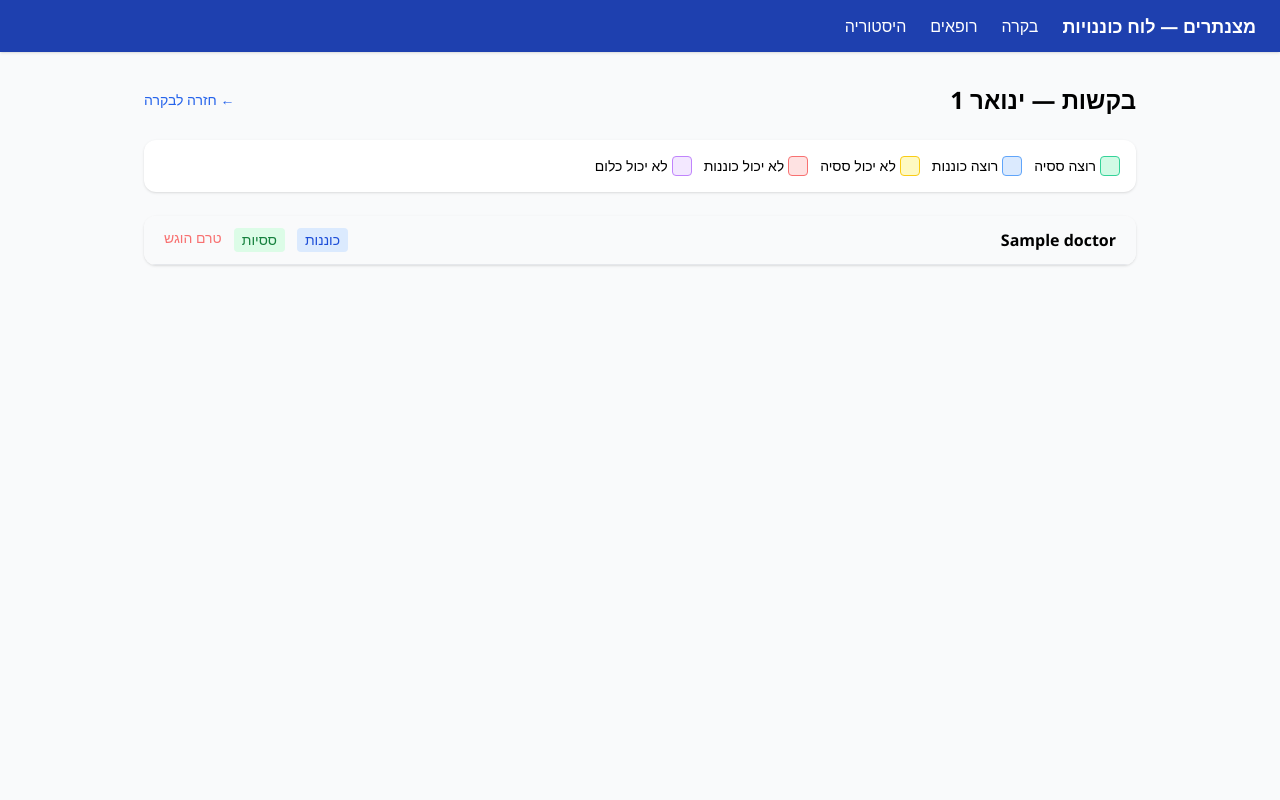
After one commit to ehudregev/cathlab-scheduler, a Flask app: page /admin/requests/1/1 in a window 1280 px wide. The commit adds this page. Run offline with Flask 3, Linux system fonts and the light colour scheme; tables that the repository leaves empty hold one stand-in row (values such as "Sample post"); some libraries are stand-ins or nearby versions.

Commit message:
Add requests view, fix session assignment when desired_sessions is empty

```diff
--- a/app/routers/admin.py
+++ b/app/routers/admin.py
@@ -232,6 +232,25 @@ def publish(year, month):
     return redirect(url_for("admin.view_schedule", year=year, month=month))
 
 
+@admin_bp.route("/requests/<int:year>/<int:month>")
+def view_requests(year, month):
+    doctors = Doctor.query.order_by(Doctor.name).all()
+    requests = Request.query.filter_by(month=month, year=year).all()
+    req_by_doctor = {r.doctor_id: r for r in requests}
+    import calendar
+    num_days = calendar.monthrange(year, month)[1]
+    days = list(range(1, num_days + 1))
+    return render_template(
+        "admin/requests.html",
+        doctors=doctors,
+        req_by_doctor=req_by_doctor,
+        month=month,
+        year=year,
+        month_name=MONTH_NAMES[month],
+        days=days,
+    )
+
+
 @admin_bp.route("/schedule/<int:year>/<int:month>/pdf")
 def download_pdf(year, month):
     days = get_month_days(year, month)
--- a/app/templates/admin/dashboard.html
+++ b/app/templates/admin/dashboard.html
@@ -36,6 +36,10 @@
           צור לוח אוטומטי
         </button>
       </form>
+      <a href="/admin/requests/{{ year }}/{{ month }}"
+         class="block w-full bg-purple-100 text-center py-2 rounded-lg hover:bg-purple-200 font-medium text-purple-800">
+        צפה בבקשות הרופאים
+      </a>
       <a href="/admin/schedule/{{ year }}/{{ month }}"
          class="block w-full bg-gray-100 text-center py-2 rounded-lg hover:bg-gray-200 font-medium">
         צפה/ערוך לוח
--- /dev/null
+++ b/app/templates/admin/requests.html
@@ -0,0 +1,74 @@
+{% extends "base.html" %}
+{% block title %}בקשות {{ month_name }} {{ year }}{% endblock %}
+{% block nav %}
+  <a href="/admin/" class="hover:underline">בקרה</a>
+  <a href="/admin/doctors" class="hover:underline">רופאים</a>
+  <a href="/admin/history" class="hover:underline">היסטוריה</a>
+{% endblock %}
+{% block content %}
+
+<div class="flex items-center justify-between mb-6">
+  <h1 class="text-2xl font-bold">בקשות — {{ month_name }} {{ year }}</h1>
+  <a href="/admin/" class="text-blue-600 hover:underline text-sm">← חזרה לבקרה</a>
+</div>
+
+<!-- Legend -->
+<div class="bg-white rounded-xl shadow p-4 mb-6 flex flex-wrap gap-3 text-sm">
+  <span class="flex items-center gap-1"><span class="w-5 h-5 rounded bg-emerald-100 border border-emerald-400 inline-block"></span> רוצה ססיה</span>
+  <span class="flex items-center gap-1"><span class="w-5 h-5 rounded bg-blue-100 border border-blue-400 inline-block"></span> רוצה כוננות</span>
+  <span class="flex items-center gap-1"><span class="w-5 h-5 rounded bg-yellow-100 border border-yellow-400 inline-block"></span> לא יכול ססיה</span>
+  <span class="flex items-center gap-1"><span class="w-5 h-5 rounded bg-red-100 border border-red-400 inline-block"></span> לא יכול כוננות</span>
+  <span class="flex items-center gap-1"><span class="w-5 h-5 rounded bg-purple-100 border border-purple-400 inline-block"></span> לא יכול כלום</span>
+</div>
+
+{% for doc in doctors %}
+{% set r = req_by_doctor.get(doc.id) %}
+<div class="bg-white rounded-xl shadow mb-4 overflow-hidden">
+  <div class="flex items-center justify-between px-5 py-3 bg-gray-50 border-b">
+    <div class="font-semibold">{{ doc.name }}</div>
+    <div class="flex gap-3 text-sm text-gray-500">
+      {% if doc.does_oncall %}<span class="bg-blue-100 text-blue-700 px-2 py-0.5 rounded">כוננות</span>{% endif %}
+      {% if doc.does_sessions %}<span class="bg-green-100 text-green-700 px-2 py-0.5 rounded">ססיות</span>{% endif %}
+      {% if r %}
+        <span class="text-green-600 font-medium">✓ הוגש</span>
+        {% if doc.does_sessions and r.desired_sessions is not none %}
+          <span>מבקש {{ r.desired_sessions }} ססיות</span>
+        {% endif %}
+      {% else %}
+        <span class="text-red-400">טרם הוגש</span>
+      {% endif %}
+    </div>
+  </div>
+
+  {% if r %}
+  <div class="p-4">
+    <!-- Calendar grid -->
+    <div class="grid grid-cols-11 gap-1 text-xs text-center">
+      {% for day in days %}
+      {% set ds = "%04d-%02d-%02d"|format(year, month, day) %}
+      {% set state = '' %}
+      {% if ds in r.want_session %}{% set state = 'want_session' %}
+      {% elif ds in r.want_oncall %}{% set state = 'want_oncall' %}
+      {% elif ds in r.no_session %}{% set state = 'no_session' %}
+      {% elif ds in r.no_oncall %}{% set state = 'no_oncall' %}
+      {% elif ds in r.no_both %}{% set state = 'no_both' %}
+      {% endif %}
+
+      <div class="rounded border py-1 font-medium
+        {% if state == 'want_session' %}bg-emerald-100 border-emerald-400 text-emerald-800
+        {% elif state == 'want_oncall' %}bg-blue-100 border-blue-400 text-blue-800
+        {% elif state == 'no_session' %}bg-yellow-100 border-yellow-400 text-yellow-800
+        {% elif state == 'no_oncall' %}bg-red-100 border-red-400 text-red-800
+        {% elif state == 'no_both' %}bg-purple-100 border-purple-400 text-purple-800
+        {% else %}bg-gray-50 border-gray-200 text-gray-400
+        {% endif %}">
+        {{ day }}
+      </div>
+      {% endfor %}
+    </div>
+  </div>
+  {% endif %}
+</div>
+{% endfor %}
+
+{% endblock %}
```
Also changed, not shown: app/scheduler.py (+6 -1 lines).
